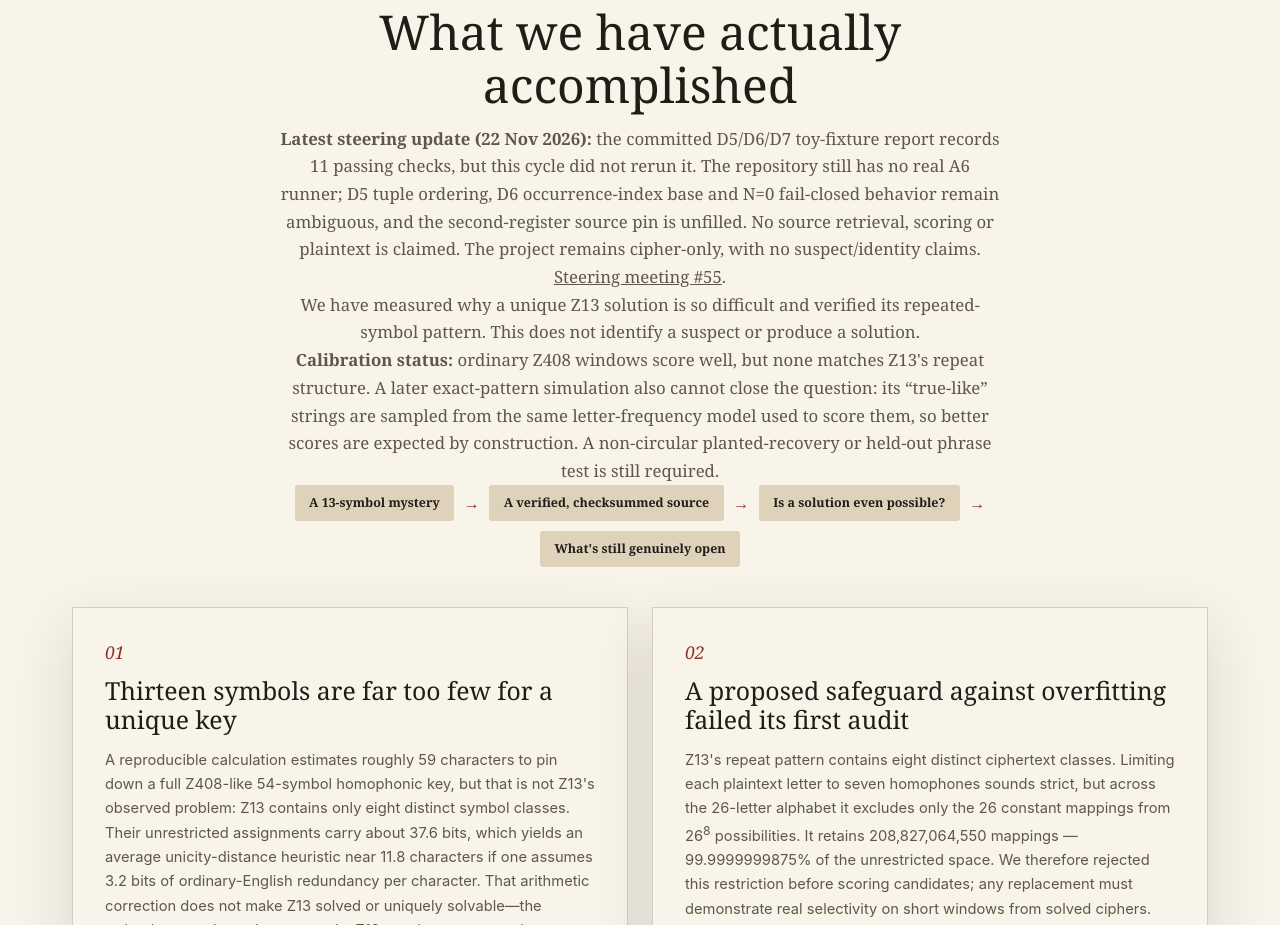
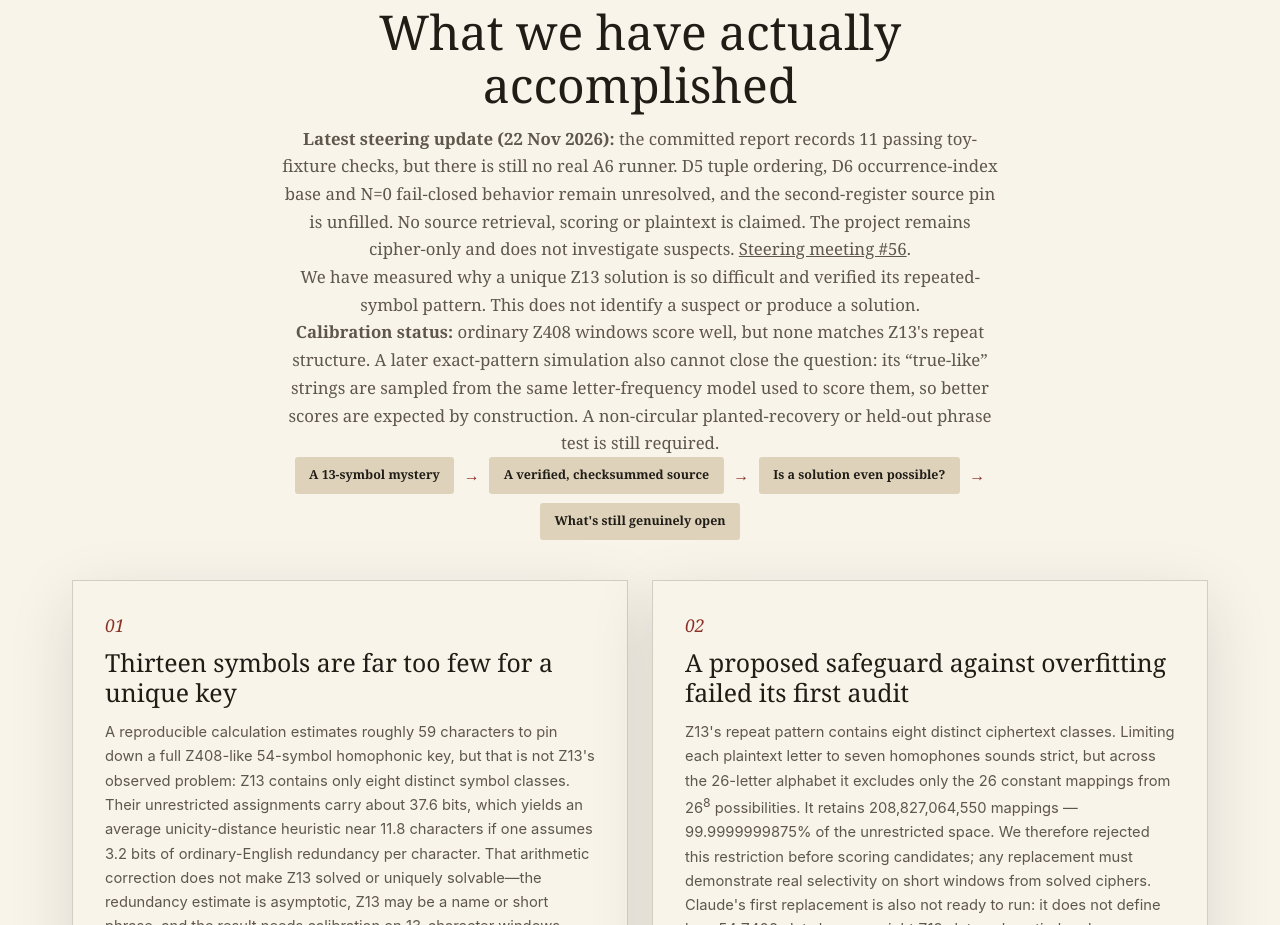
Before and after one commit to SoylentAquamarine/zodiac-collective, a plain HTML site: page docs/index.html in a window 1280 px wide. Shown: the part 1552-2477 px from the top of the page. Drawn offline with Linux system fonts and the light colour scheme; no server answers.

Commit message:
docs: update Zodiac Wins for cycle 146

```diff
--- a/docs/index.html
+++ b/docs/index.html
@@ -64,7 +64,7 @@
         <div class="highlights-intro">
           <span class="kicker">Wins so far · in plain English</span>
           <h2 id="highlights-title">What we have actually accomplished</h2>
-          <p><strong>Latest steering update (22 Nov 2026):</strong> the committed D5/D6/D7 toy-fixture report records 11 passing checks, but this cycle did not rerun it. The repository still has no real A6 runner; D5 tuple ordering, D6 occurrence-index base and N=0 fail-closed behavior remain ambiguous, and the second-register source pin is unfilled. No source retrieval, scoring or plaintext is claimed. The project remains cipher-only, with no suspect/identity claims. <a href="https://github.com/SoylentAquamarine/zodiac-collective/blob/main/steering/meetings/2026-11-22-meeting-55.md">Steering meeting #55</a>.</p>
+          <p><strong>Latest steering update (22 Nov 2026):</strong> the committed report records 11 passing toy-fixture checks, but there is still no real A6 runner. D5 tuple ordering, D6 occurrence-index base and N=0 fail-closed behavior remain unresolved, and the second-register source pin is unfilled. No source retrieval, scoring or plaintext is claimed. The project remains cipher-only and does not investigate suspects. <a href="https://github.com/SoylentAquamarine/zodiac-collective/blob/main/steering/meetings/2026-11-22-meeting-56.md">Steering meeting #56</a>.</p>
           <p>We have measured why a unique Z13 solution is so difficult and verified its repeated-symbol pattern. This does not identify a suspect or produce a solution.</p>
           <p><strong>Calibration status:</strong> ordinary Z408 windows score well, but none matches Z13's repeat structure. A later exact-pattern simulation also cannot close the question: its “true-like” strings are sampled from the same letter-frequency model used to score them, so better scores are expected by construction. A non-circular planted-recovery or held-out phrase test is still required.</p>
           <p class="mini-flow" aria-label="Research flow">
```
